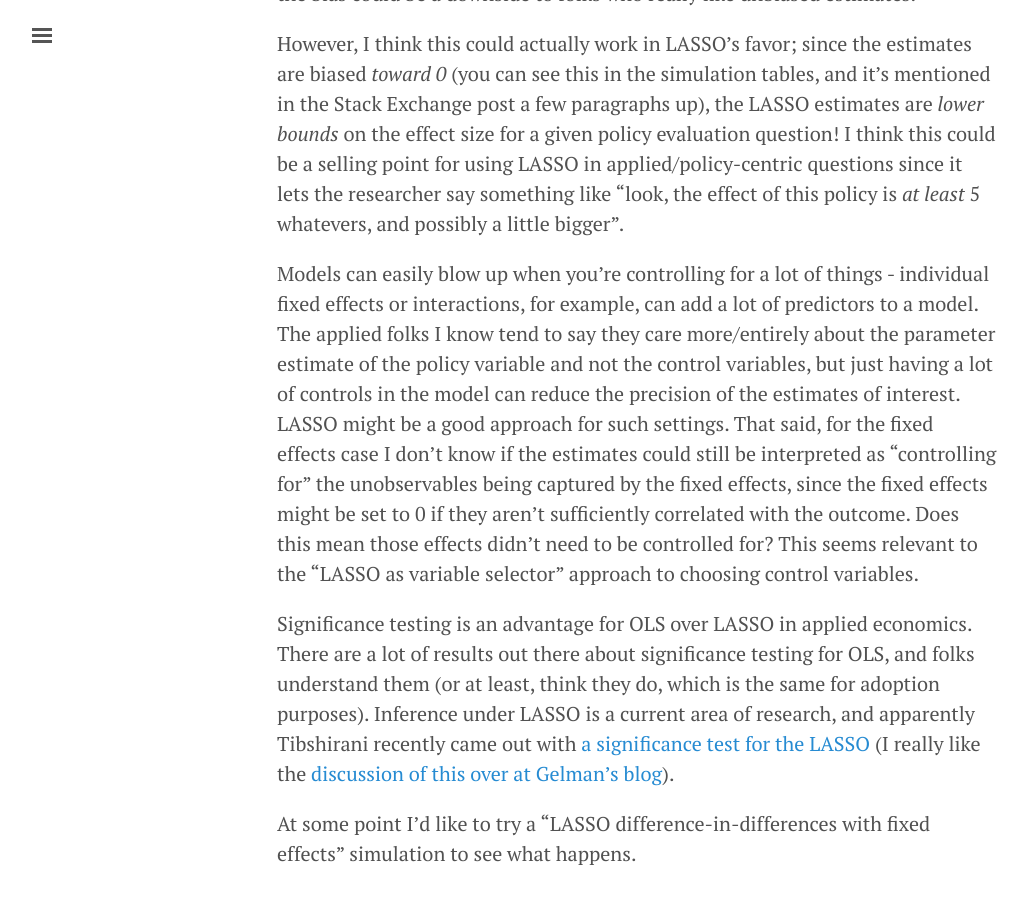
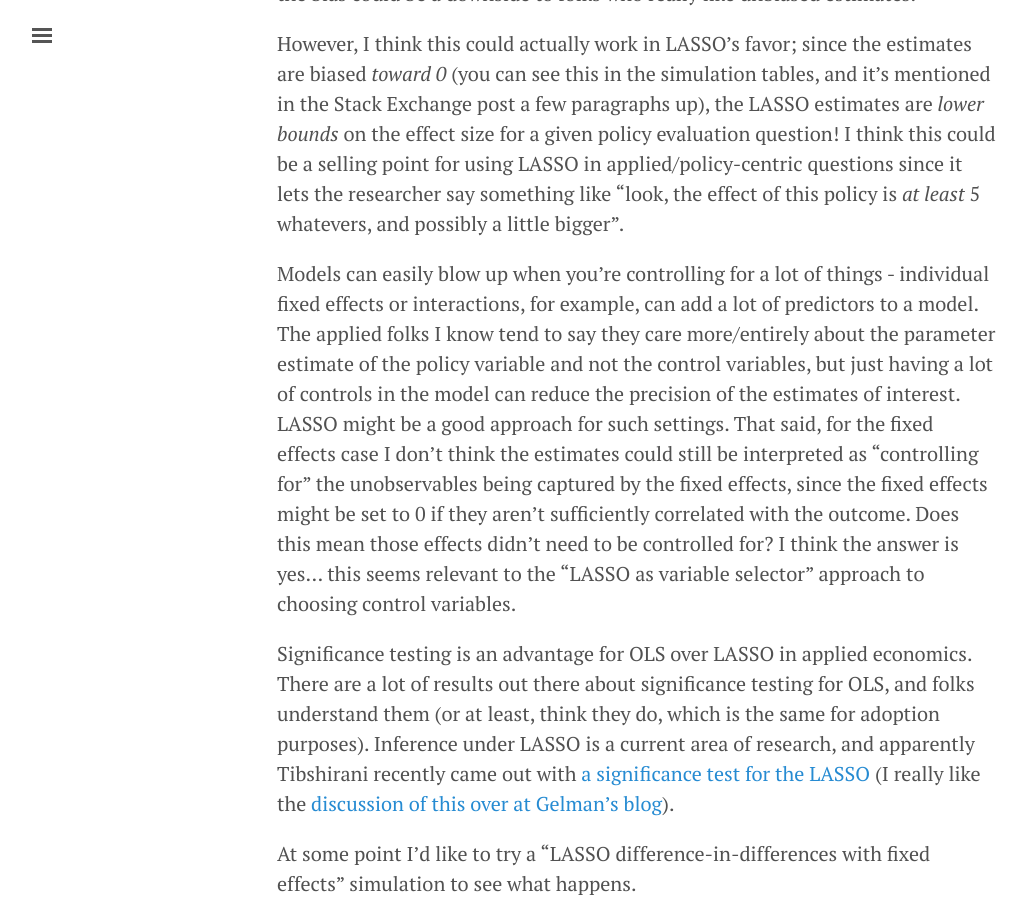
Before and after one commit to akhilrao/akhilrao.github.io, a Jekyll site: the page built from _posts/2016-07-16-lasso-ols-sim-1.md, in a window 1280 px wide and 900 px high, scrolled down 12119 px. Shown: the whole window, without its empty margins (3-1031 px from the left). Built offline with Jekyll 4.4.1, drawn with Linux system fonts in a browser that asks for light colours; formulas are drawn with MathJax 3.

Commit message:
fixing aesthetics

```diff
--- a/_posts/2016-07-16-lasso-ols-sim-1.md
+++ b/_posts/2016-07-16-lasso-ols-sim-1.md
@@ -317,7 +317,7 @@ In some applied fields, I know that there's a strong preference for unbiased est
 
 However, I think this could actually work in LASSO's favor; since the estimates are biased *toward 0* (you can see this in the simulation tables, and it's mentioned in the Stack Exchange post a few paragraphs up), the LASSO estimates are *lower bounds* on the effect size for a given policy evaluation question! I think this could be a selling point for using LASSO in applied/policy-centric questions since it lets the researcher say something like "look, the effect of this policy is *at least* 5 whatevers, and possibly a little bigger".
 
-Models can easily blow up when you're controlling for a lot of things - individual fixed effects or interactions, for example, can add a lot of predictors to a model. The applied folks I know tend to say they care more/entirely about the parameter estimate of the policy variable and not the control variables, but just having a lot of controls in the model can reduce the precision of the estimates of interest. LASSO might be a good approach for such settings. That said, for the fixed effects case I don't know if the estimates could still be interpreted as "controlling for" the unobservables being captured by the fixed effects, since the fixed effects might be set to 0 if they aren't sufficiently correlated with the outcome. Does this mean those effects didn't need to be controlled for? This seems relevant to the "LASSO as variable selector" approach to choosing control variables.
+Models can easily blow up when you're controlling for a lot of things - individual fixed effects or interactions, for example, can add a lot of predictors to a model. The applied folks I know tend to say they care more/entirely about the parameter estimate of the policy variable and not the control variables, but just having a lot of controls in the model can reduce the precision of the estimates of interest. LASSO might be a good approach for such settings. That said, for the fixed effects case I don't think the estimates could still be interpreted as "controlling for" the unobservables being captured by the fixed effects, since the fixed effects might be set to 0 if they aren't sufficiently correlated with the outcome. Does this mean those effects didn't need to be controlled for? I think the answer is yes... this seems relevant to the "LASSO as variable selector" approach to choosing control variables.
 
 Significance testing is an advantage for OLS over LASSO in applied economics. There are a lot of results out there about significance testing for OLS, and folks understand them (or at least, think they do, which is the same for adoption purposes). Inference under LASSO is a current area of research, and apparently Tibshirani recently came out with [a significance test for the LASSO](http://statweb.stanford.edu/~tibs/ftp/covtest-talk.pdf) (I really like the [discussion of this over at Gelman's blog](http://andrewgelman.com/2013/03/18/tibshirani-announces-new-research-result-a-significance-test-for-the-lasso/)).
 
```
